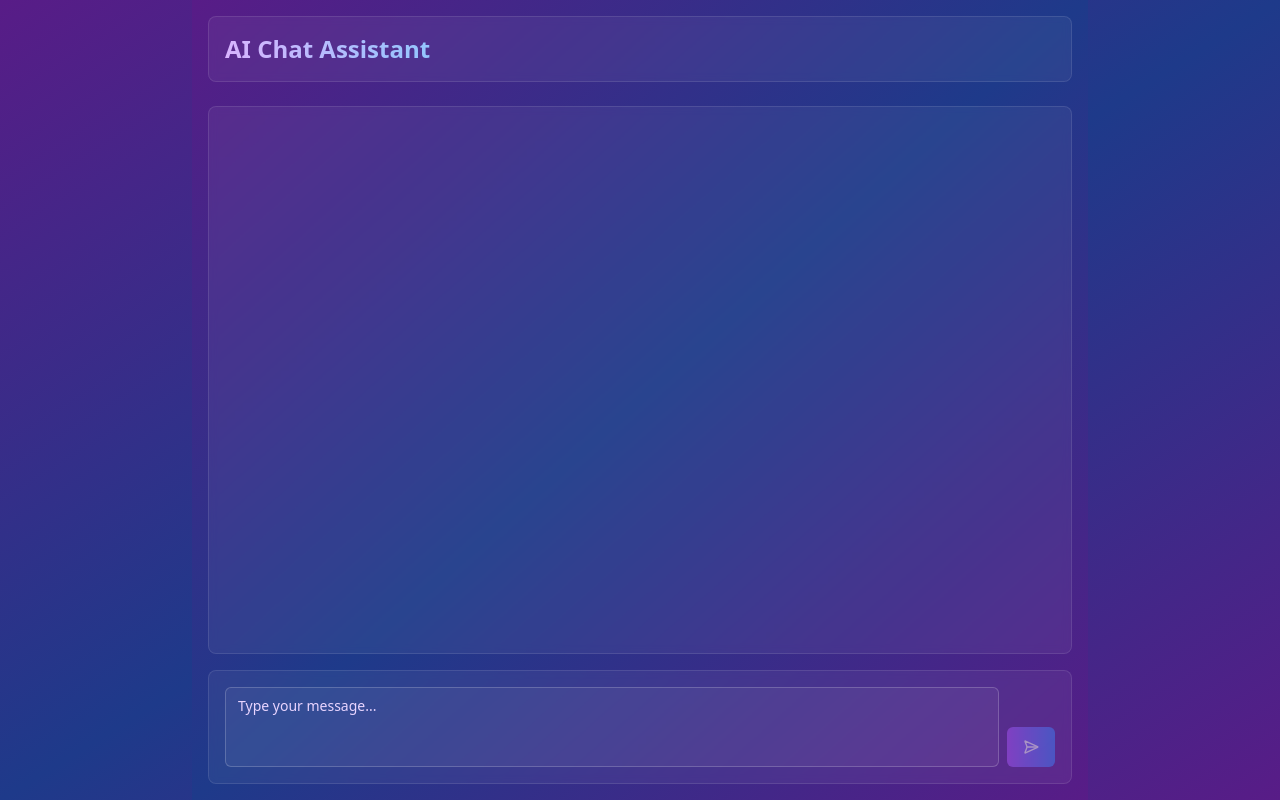
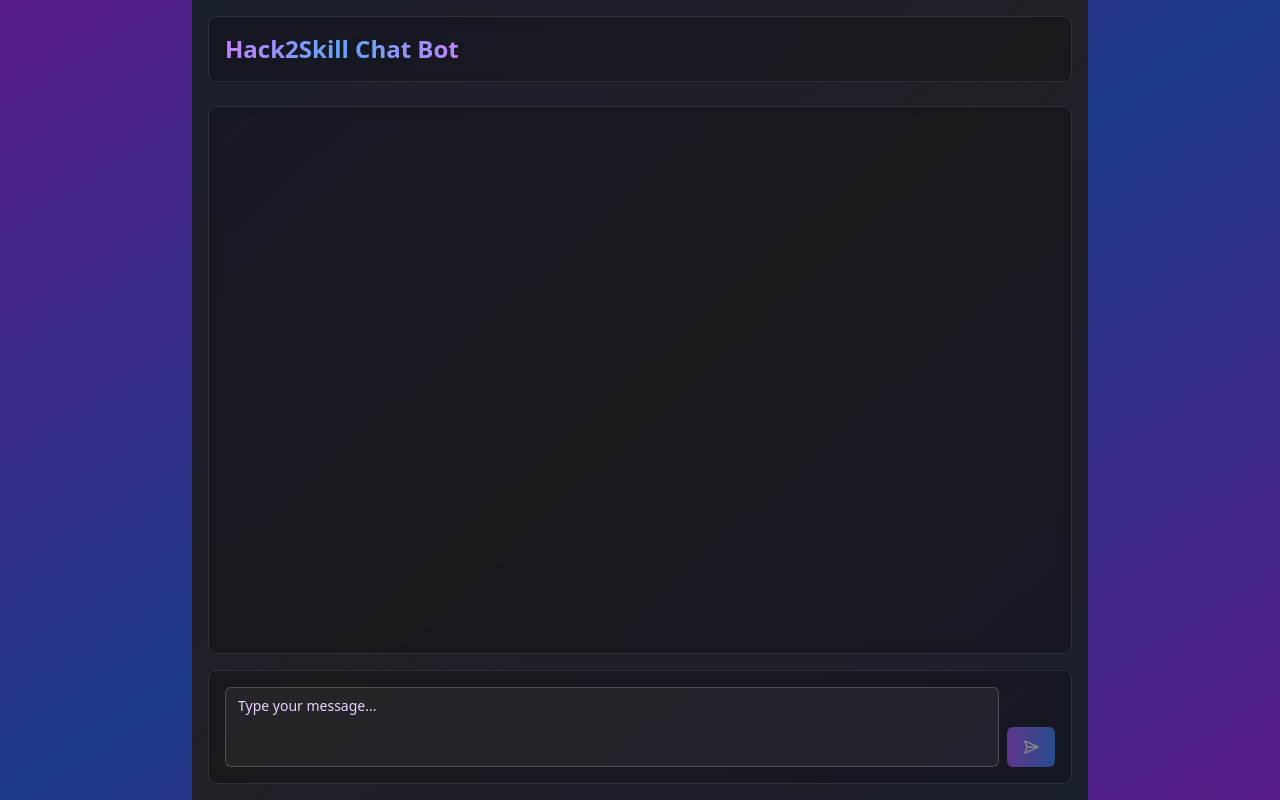
Before and after one commit to deadhearth01/hack2-skill-chatbot, a React (Vite) app: page / in a window 1280 px wide. Built offline with nearby package versions, Linux system fonts and the light colour scheme.

Commit message:
Rename heading and update gradient
Changed the heading to "Hack2Skill Chat Bot" and updated the background to use a dark gradient for improved aesthetics.
[skip gpt_engineer]

```diff
--- a/src/pages/Index.tsx
+++ b/src/pages/Index.tsx
@@ -61,12 +61,12 @@ const Index = () => {
   };
 
   return (
-    <div className="flex flex-col h-screen max-w-4xl mx-auto p-4 bg-gradient-to-br from-purple-900 via-blue-900 to-purple-900">
-      <div className="flex justify-between items-center mb-6 p-4 rounded-lg bg-white/5 backdrop-blur-sm border border-white/10">
-        <h1 className="text-2xl font-bold bg-gradient-to-r from-purple-300 to-blue-300 bg-clip-text text-transparent">AI Chat Assistant</h1>
+    <div className="flex flex-col h-screen max-w-4xl mx-auto p-4 bg-gradient-to-br from-[#1A1F2C] via-[#221F26] to-[#1A1F2C]">
+      <div className="flex justify-between items-center mb-6 p-4 rounded-lg bg-black/20 backdrop-blur-sm border border-white/10">
+        <h1 className="text-2xl font-bold bg-gradient-to-r from-purple-400 via-blue-400 to-purple-400 bg-clip-text text-transparent">Hack2Skill Chat Bot</h1>
       </div>
 
-      <div className="flex-1 overflow-y-auto messages-container mb-4 rounded-lg bg-white/5 backdrop-blur-sm border border-white/10 p-4">
+      <div className="flex-1 overflow-y-auto messages-container mb-4 rounded-lg bg-black/20 backdrop-blur-sm border border-white/10 p-4">
         <div className="flex flex-col">
           {messages.map((message, index) => (
             <ChatMessage
@@ -79,7 +79,7 @@ const Index = () => {
         </div>
       </div>
 
-      <div className="sticky bottom-0 bg-white/5 backdrop-blur-sm rounded-lg border border-white/10 p-4">
+      <div className="sticky bottom-0 bg-black/20 backdrop-blur-sm rounded-lg border border-white/10 p-4">
         <ChatInput onSend={handleSendMessage} disabled={isLoading} />
       </div>
     </div>
```
